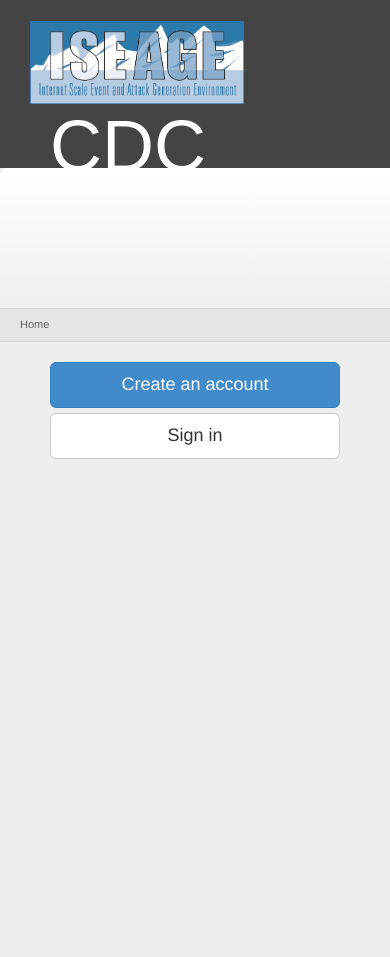
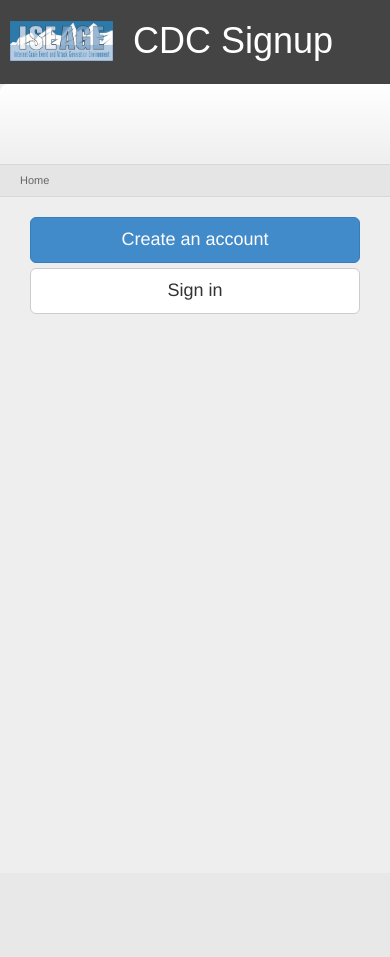
Before and after one commit to ISEAGE-ISU/cdc-signup, a Django app: template templates/index.html in a window 390 px wide. After the commit the page ends 314 px from the top, so only its background shows below. Run offline with Django 3.2, Linux system fonts and the light colour scheme; the template is opened without the code that fills it, so the values that code supplies are empty; parts of the project's set-up code (start-up, migrations or seed data) failed here and were passed over; some libraries are stand-ins or nearby versions.

Commit message:
a whole bunch of UI work

```diff
--- a/base/views.py
+++ b/base/views.py
@@ -280,12 +280,6 @@ class TeamListView(LoginRequiredMixin, BaseTemplateView):
         teams = actions.get_current_teams()
         if len(teams):
             context['teams'] = actions.get_current_teams()
-        else:
-            context['no_teams'] = True
-        context['widget_data'] = {
-            'title': 'Teams',
-            'icon': 'fa-list',
-        }
         return self.render_to_response(context)
 
 
--- a/static/styles/style.css
+++ b/static/styles/style.css
@@ -27,6 +27,12 @@ dd {
     text-align:left;
     margin-left:145px;
 
+}
+
+caption {
+    font-size: 18px;
+    font-weight: bold;
+    padding: 3px;
 }
 
 /* Bootstrap overrides */
@@ -138,9 +144,6 @@ span.blue {
 
 /* Notifications */
 .notifications.top-center {
-    top:140px;
-    left:35%;
-    width:30%;
     z-index: 99999;
 }
 
@@ -169,8 +172,7 @@ span.blue {
 .form-horizontal input[type="file"],
 .form-horizontal textarea,
 .form-horizontal input .uneditable-input {
-    min-width: 30%;
-    max-width: 50%;
+    width: 100%;
 }
 
 .form-horizontal textarea {
@@ -187,7 +189,9 @@ span.blue {
 }
 
 .widget-content.nopadding .form-actions {
-    padding-left: 8.33333333%;
+    margin-left: 200px;
+    padding-left: 20px;
+    padding-right: 20px;
 }
 
 .form-horizontal .form-actions .delete-button {
--- a/static/styles/theme.css
+++ b/static/styles/theme.css
@@ -27,11 +27,11 @@ a:hover {
 
 /* Header */
 #header {
-    height: 177px;
     position: relative;
     width: 100%;
     padding-top: 10px;
     padding-left: 10px;
+    margin-bottom: 25px;
 }
 
 #header h1 {
@@ -46,6 +46,15 @@ a:hover {
 
 #header h1 a {
     display: block;
+}
+
+#logo img {
+    max-height: 80px;
+}
+
+#logo h1  {
+    overflow: hidden;
+    white-space: nowrap;
 }
 
 /* Search input */
@@ -155,12 +164,12 @@ a:hover {
     border-top-left-radius: 8px;
     height: 80px;
     width: 100%;
-    margin-top: -38px;
     z-index: 20;
 }
 
 #content-header h1 {
     color: #555555;
+    padding-top: 6px;
     font-size: 28px;
     font-weight: normal;
     float: left;
@@ -1038,10 +1047,28 @@ form {
 
 /* Responsive design */
 @media (max-width: 480px) {
+    #header {
+        height: auto;
+        margin-bottom: 20px;
+    }
+
     #header h1 {
         top: auto;
         left: auto;
         margin: 3px auto;
+    }
+
+    #logo img {
+        height: 40px;
+    }
+
+    #logo h1  {
+        font-size: 36px;
+    }
+
+    .notifications.top-center {
+        left:5%;
+        width:90%;
     }
     #user-nav {
         position: relative;
@@ -1064,25 +1091,19 @@ form {
     }
     #content-header {
         margin-top: 0;
-        height: 140px;
-        text-align: center;
     }
     #content-header h1, #content-header .btn-group {
         float: none;
     }
     #content-header h1 {
         display: block;
-        text-align: center;
         margin-left: auto;
-        margin-top: 0;
-        padding-top: 15px;
+        padding-left: 10px;
         width: 100%;
     }
     #content-header .btn-group {
-        margin-top: 70px;
         margin-bottom: 0;
         margin-right: 0;
-        left: 30%;
     }
     .widget-title .buttons > .btn {
         width: 11px;
@@ -1096,20 +1117,35 @@ form {
         margin-left: 0;
         padding: 10px 30px;
     }
-    .form-actions {
-        text-align: center;
-    }
 }
 
 @media (min-width: 481px) and (max-width: 767px) {
     #header h1 {
         top: 3px;
     }
+
+    #logo img {
+        height: 60px;
+    }
+
+    #logo h1  {
+        font-size: 54px;
+    }
+
+    .notifications.top-center {
+        left:10%;
+        width:80%;
+    }
+
     #content {
-        margin-left: 43px;
+        margin-left: 10px !important;
     }
 }
 @media (max-width: 600px) {
+    input {
+        font-size: 18px;
+    }
+
     .widget-title .buttons {
         float: left;
     }
@@ -1125,19 +1161,34 @@ form {
         height: auto;
         width: auto;
     }
-
 }
 @media (max-width: 767px) {
     body {
         padding: 0 !important;
     }
     .container-fluid {
-        padding-left: 20px;
-        padding-right: 20px;
+        padding-left: 0;
+        padding-right: 0;
     }
     #search { display: none; }
     #user-nav > ul > li > a > span.text {
         display: none;
+    }
+
+    .notifications.top-center {
+        top: 10px;
+    }
+
+    .form-actions {
+        text-align: right;
+        margin-left: 0 !important;
+    }
+}
+@media (min-width: 768px) {
+    .notifications.top-center {
+        left:35%;
+        width:30%;
+        top:140px;
     }
 }
 @media (min-width: 768px) and (max-width: 979px) {
--- a/templates/base.html
+++ b/templates/base.html
@@ -7,6 +7,8 @@
     <title>{{ page_title }} - CDC Signup</title>
     <meta charset="UTF-8" />
     <link rel="icon" href="/static/img/favicon.ico" />
+
+    <meta name="viewport" content="width=device-width, user-scalable=yes">
 
     <link rel="stylesheet" href="/static/includes/bootstrap/css/bootstrap.css" />
     <link rel="stylesheet" href="/static/includes/bootstrap-notify/css/bootstrap-notify.css" />
@@ -21,12 +23,12 @@
 
 <div id="header">
     <div class="container-fluid">
-        <div class="row-fluid">
+        <div id="logo" class="row-fluid">
             <a href="{% url "site-index" %}">
                 <div style="float: left;">
-                    <img style="max-height: 83px" src="/static/img/ISEAGE.jpg"/>
+                    <img src="/static/img/ISEAGE.jpg"/>
                 </div>
-                <div style="float: left; overflow: hidden;">
+                <div>
                     <h1>CDC Signup</h1>
                 </div>
             </a>
@@ -56,7 +58,7 @@
         {% if not breadcrumbs %}<a href="/">Home</a>{% endif %}
         {{ breadcrumbs }}
         {% if user.is_authenticated %}
-            <span class="pull-right" style="margin-top: 7px; margin-right: 20px">Logged in as: <strong>{{ user }}</strong></span>
+            <span class="pull-right" style="margin-top: 7px; margin-right: 20px;">Logged in as: <strong>{{ user }}</strong></span>
         {% endif %}
     </div>
     <div class="container-fluid">
--- a/templates/create_team.html
+++ b/templates/create_team.html
@@ -3,7 +3,7 @@
 
 {% block content %}
 
-    <div class="col-md-11">
+    <div class="col-md-6">
         <form class='form-horizontal' action='' method="POST">
             {% csrf_token %}
             {% render_form_widget form icon="fa-plus" %}
--- a/templates/dashboard.html
+++ b/templates/dashboard.html
@@ -3,7 +3,7 @@
 
 {% block content %}
     <div class="row">
-        <div class="col-md-11" style="max-width: 700px;">
+        <div class="col-md-12" style="max-width: 700px;">
             {% render_widget widget_data %}
                 {% if requested_team %}
                 <p>Your request to join {{ requested_team.name }} is pending approval.</p>
@@ -49,7 +49,7 @@
         </div>
     </div>
     <div class="row">
-        <div class="col-md-11" style="max-width: 700px;">
+        <div class="col-md-12" style="max-width: 700px;">
             <form class='form-horizontal' action='' method="POST">
                 {% render_form_widget form title="Change password" icon="fa-edit" %}
                 {% csrf_token %}
--- a/templates/includes/widget_box.html
+++ b/templates/includes/widget_box.html
@@ -7,9 +7,11 @@
     </div>
 
     <div class="widget-content nopadding">
+        {% if widget_description %}
         <div class="widget-content" style="border-bottom: none;">
             {{ widget_description }}
         </div>
+        {% endif %}
 
         {{ widget_content }}
 
--- a/templates/index.html
+++ b/templates/index.html
@@ -1,7 +1,7 @@
 {% extends "base.html" %}
 
 {% block content %}
-    <div class="col-md-11" style="max-width: 400px;">
+    <div class="col-md-4">
         <a class="btn btn-primary btn-lg btn-block" href="{% url "signup" %}">Create an account</a>
         <a class="btn btn-default btn-lg btn-block" href="{% url "site-login" %}">Sign in</a>
     </div>
--- a/templates/login.html
+++ b/templates/login.html
@@ -25,7 +25,7 @@
 
                         <div class="form-group">
                             <label class="control-label col-sm-2" for="id_password">Password</label>
-                            <div class="col-sm-4">
+                            <div class="col-sm-4" style="margin-bottom: 10px;">
                                 {{ form.password }}
                             </div>
                             <div class="col-sm-4">
```
Also changed, not shown: templates/forgot.html (+4 -6 lines), templates/team_dash.html (+8 -1 lines), templates/team_list.html (+8 -7 lines).
